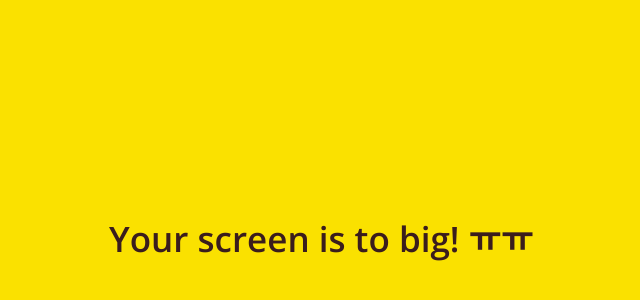
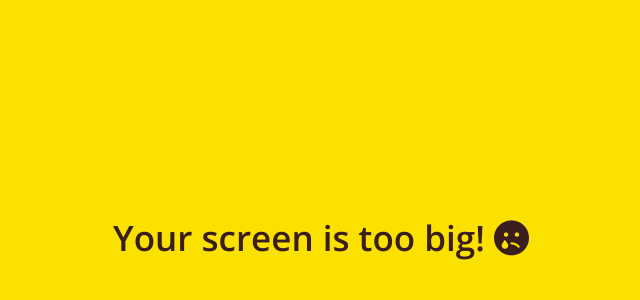
Before and after one commit to EthanKimin/ethans-chat, a plain HTML site: page chat.html in a window 1280 px wide. Shown: the part 162-462 px from the top of the page, without its empty margins (319-959 px from the left). Drawn offline with nearby package versions, Linux system fonts and the light colour scheme.

Commit message:
edit no-mobile media query

```diff
--- a/chat.html
+++ b/chat.html
@@ -82,7 +82,7 @@
     </form>
 
     <div class="no-mobile">
-      <span>Your screen is to big! ㅠㅠ</span>
+      <span>Your screen is too big! <i class="fas fa-sad-tear"></i></span>
     </div>
 
     <script
```
Also changed, not shown: chats.html (+1 -1 lines), find.html (+1 -1 lines), friends.html (+1 -1 lines), index.html (+1 -1 lines), more.html (+1 -1 lines), settings.html (+1 -1 lines).
